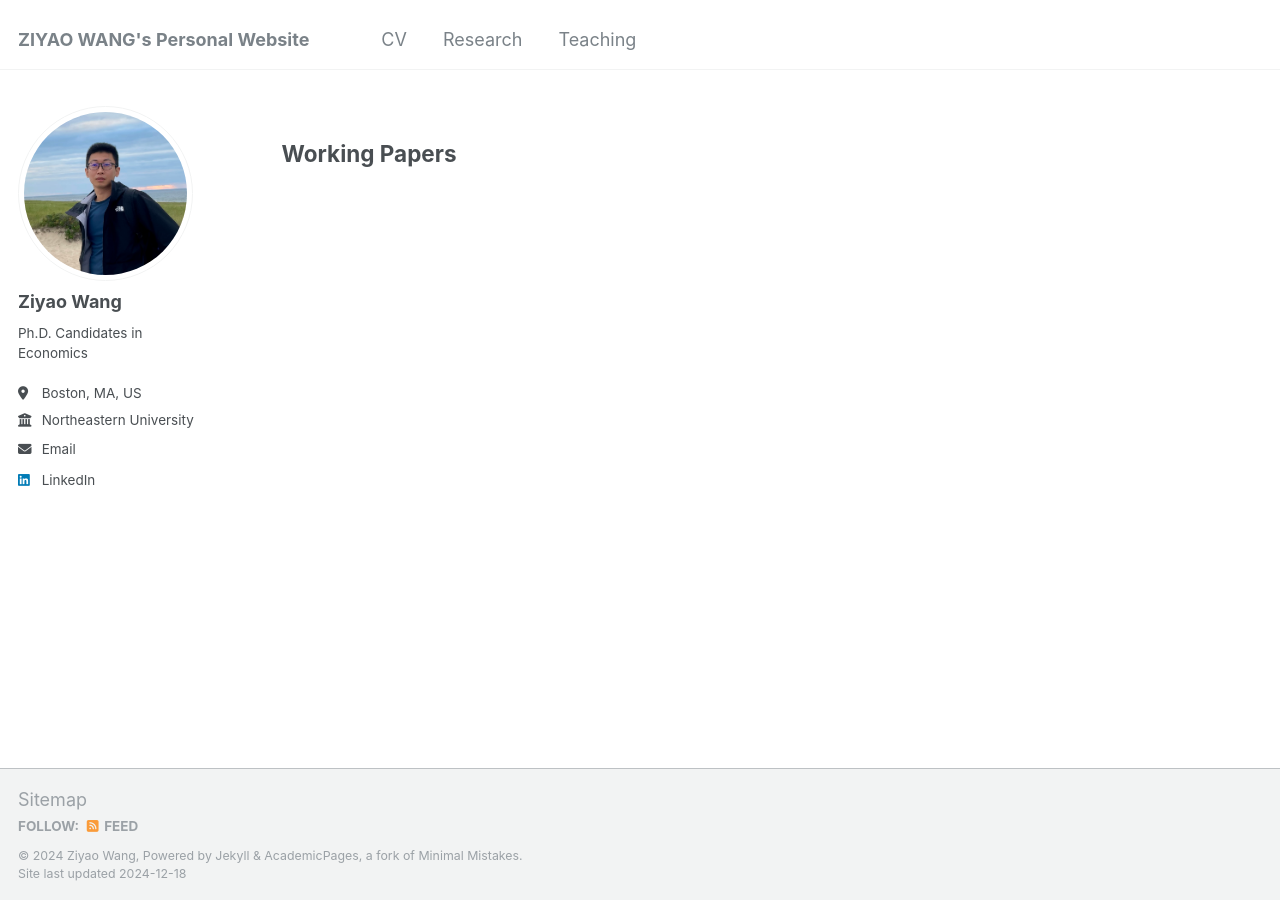
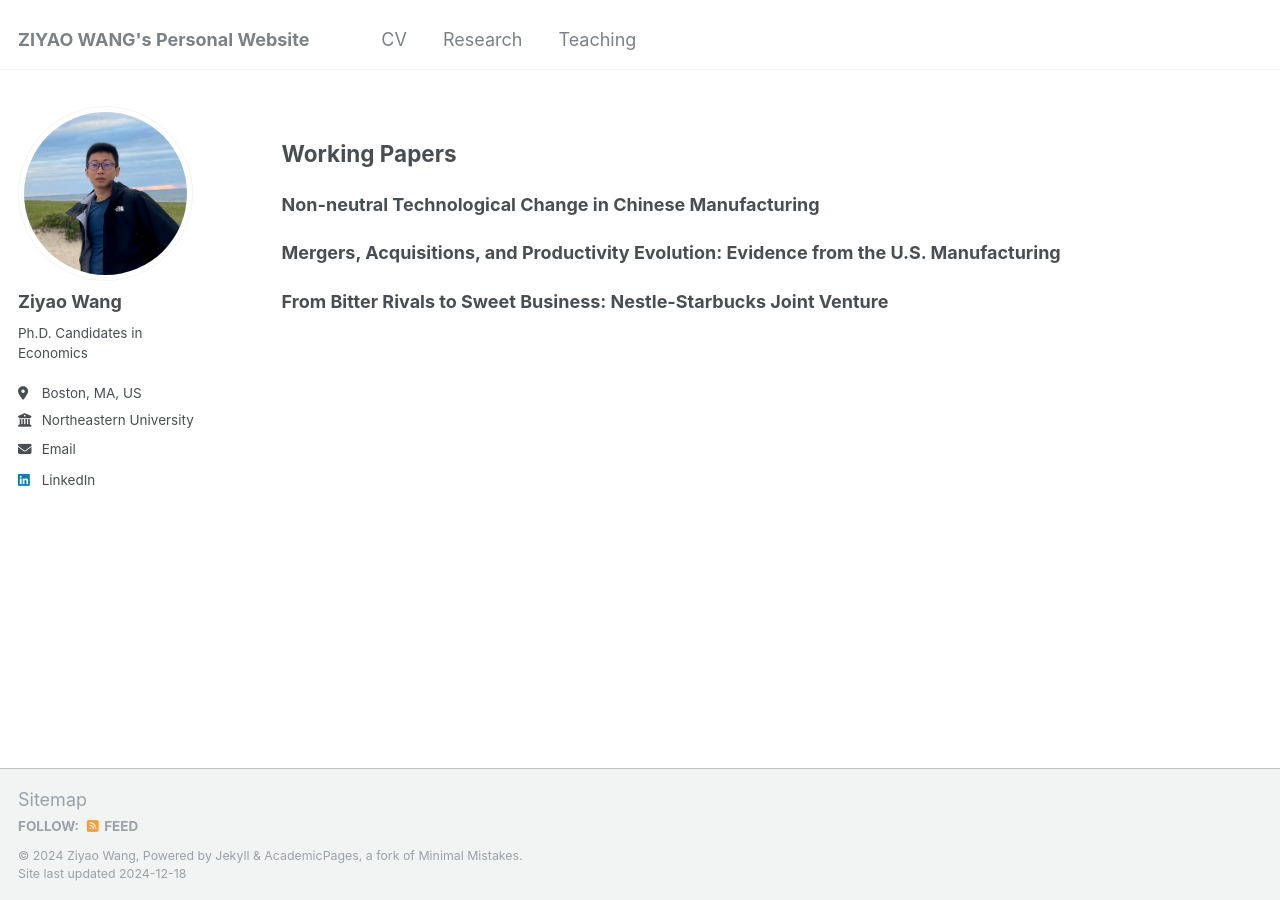
Before and after one commit to ziyaowangecon/ziyaowangecon.github.io, a Jekyll site: the page built from _pages/research.md, in a window 1280 px wide. Built offline with Jekyll 4.4.1, drawn with Linux system fonts in a browser that asks for light colours.

Commit message:
Update research.md

```diff
--- a/_pages/research.md
+++ b/_pages/research.md
@@ -62,3 +62,9 @@ author_profile: true
 </script>
 
 ## Working Papers
+
+### Non-neutral Technological Change in Chinese Manufacturing
+
+### Mergers, Acquisitions, and Productivity Evolution: Evidence from the U.S. Manufacturing
+
+### From Bitter Rivals to Sweet Business: Nestle-Starbucks Joint Venture
```
